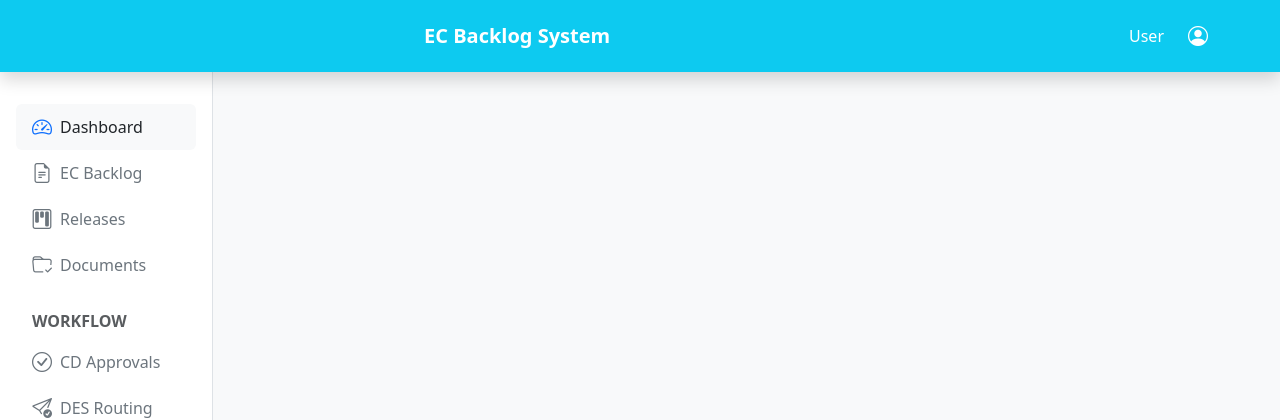
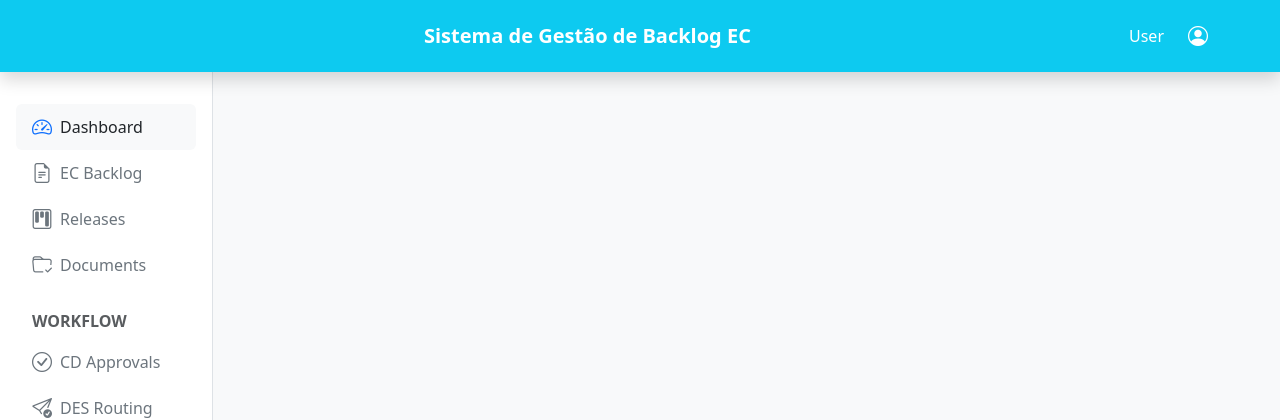
Before and after one commit to Noro18/EC-Backlog, a Django app: page / in a window 1280 px wide. Shown: the top 420 px of the page. Run offline with Django 5.2, Linux system fonts and the light colour scheme; some libraries are stand-ins or nearby versions.

Commit message:
chore: update title of system

```diff
--- a/templates/base.html
+++ b/templates/base.html
@@ -4,7 +4,7 @@
 <head>
     <meta charset="UTF-8">
     <meta name="viewport" content="width=device-width, initial-scale=1.0">
-    <title>{% block title %}EC Backlog System{% endblock %}</title>
+    <title>{% block title %}Sistema de Gestão de Backlog EC{% endblock %}</title>
     <!-- Bootstrap CSS -->
     <link rel="stylesheet" href="{% static 'vendor/bootstrap/bootstrap.min.css' %}">
     <!-- Bootstrap Icons -->
--- a/templates/components/navbar.html
+++ b/templates/components/navbar.html
@@ -1,5 +1,5 @@
 <header class="navbar navbar-dark sticky-top bg-info flex-md-nowrap py-3 px-4 shadow">
-    <a class="navbar-brand fs-5 fw-semibold me-0" style="margin-left: 25rem;" href="#">EC Backlog System</a>
+    <a class="navbar-brand fs-5 fw-semibold me-0" style="margin-left: 25rem;" href="#">Sistema de Gestão de Backlog EC</a>
     <button class="navbar-toggler position-absolute d-md-none collapsed" type="button" data-bs-toggle="collapse" data-bs-target="#sidebarMenu" aria-controls="sidebarMenu" aria-expanded="false" aria-label="Toggle navigation">
         <span class="navbar-toggler-icon"></span>
     </button>
```
